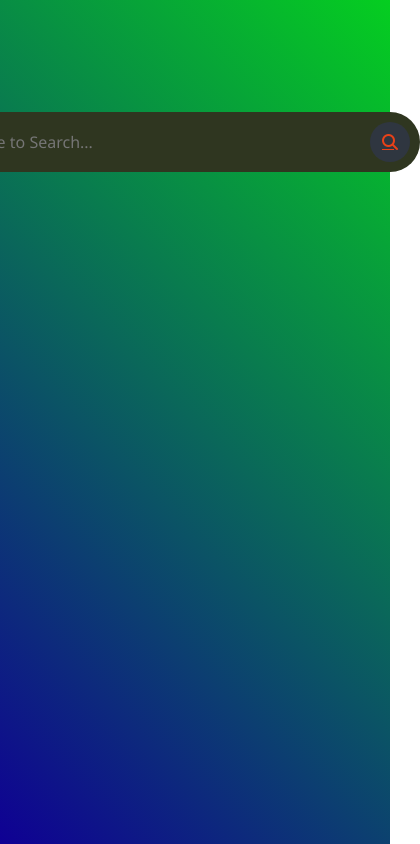
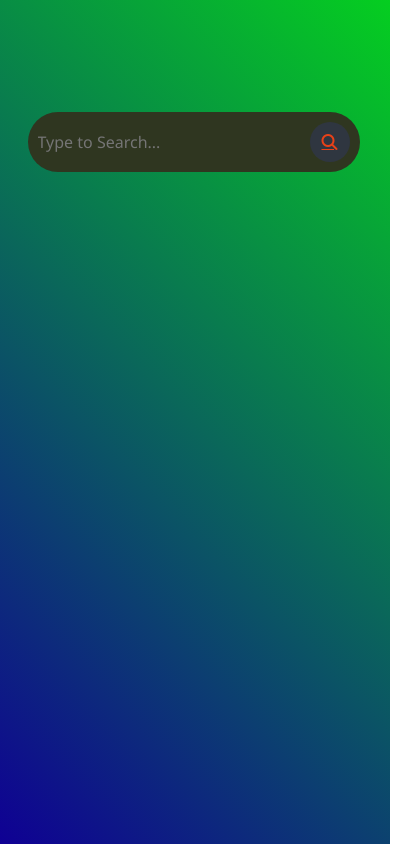
Before and after one commit to muhammed-ijlan/WeatherApp, a plain HTML site: page index.html in a window 390 px wide. Shown: the whole page, 420 px wide, since content can reach past the window. Drawn offline with nearby package versions, Linux system fonts and the light colour scheme.

Commit message:
make it more responsive

```diff
--- a/styles.css
+++ b/styles.css
@@ -70,7 +70,7 @@ body {
 .search-box {
   position: absolute;
   margin-bottom: 500px;
-  margin-left: 450px;
+  margin-left: 329px;
   transform: translate(-50%, -50%);
   background: #2f3620;
   height: 60px;
@@ -102,5 +102,5 @@ body {
   font-size: 16px;
   transition: 0.3s;
   line-height: 40px;
-  width: 400px;
+  width: 17rem;
 }
```
